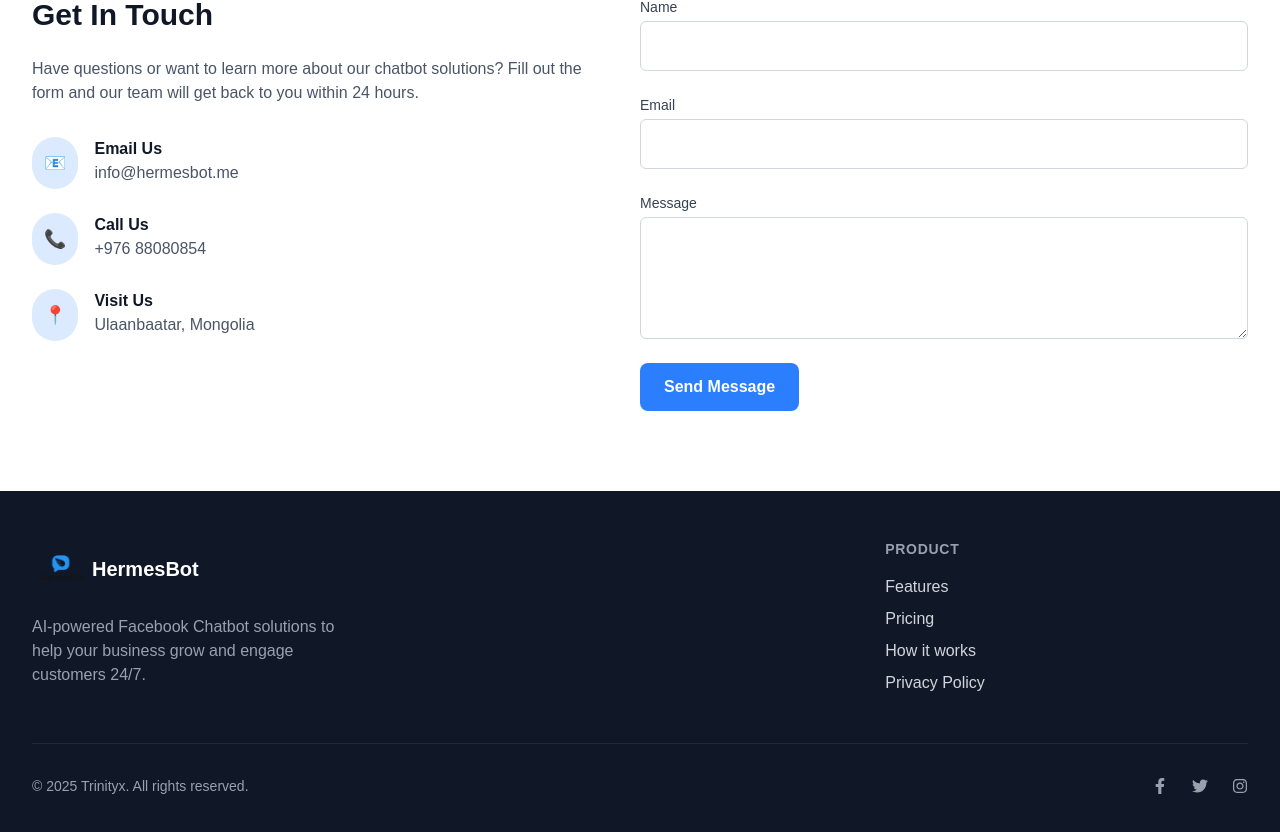
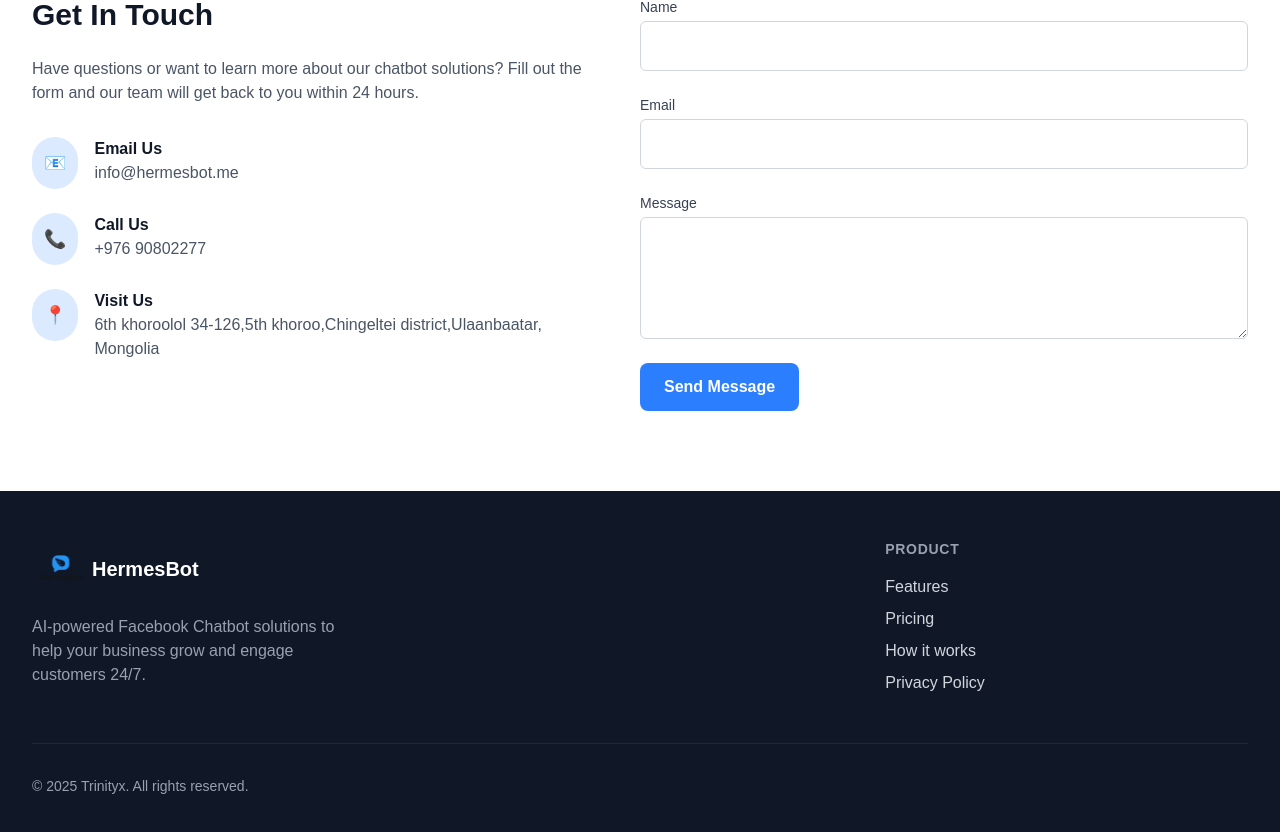
Before and after one commit to Hermesb0t/landing_page, a Next.js app: page / in a window 1280 px wide. Shown: the part 3179-4011 px from the top of the page. Built offline with nearby package versions, Linux system fonts and the light colour scheme.

Commit message:
final version

```diff
--- a/app/layout.tsx
+++ b/app/layout.tsx
@@ -2,6 +2,7 @@
 import './globals.css'
 import { ReactNode } from 'react'
 import Navbar from '../components/Navbar'
+import Footer from '../components/Footer'
 
 export const metadata = {
   title: 'ChatGenius - AI-Powered Facebook Chatbots',
@@ -23,6 +24,7 @@ export default function RootLayout({ children }: { children: ReactNode }) {
       <body className="font-sans antialiased text-gray-800">
         <Navbar />
         {children}
+        <Footer />
         {/* Footer will be inside page or separate component */}
       </body>
     </html>
--- a/app/page.tsx
+++ b/app/page.tsx
@@ -15,7 +15,6 @@ export default function Home() {
       <Pricing />
       {/* CTA Section inside Hero or separate - I put it inside Hero for now */}
       <Contact />
-      <Footer />
     </>
   )
 }
--- a/app/privacy/page.tsx
+++ b/app/privacy/page.tsx
@@ -51,8 +51,8 @@ export default function PrivacyPolicyPage() {
         <ul className="list-inside list-disc space-y-1">
           <li>Company: Trinityx LLC</li>
           <li>Email: info@hermesbot.me</li>
-          <li>Phone: +976-88080854</li>
-          <li>Location: Ulaanbaatar, Mongolia</li>
+          <li>Phone: +976-90802277</li>
+          <li>Location: 6th khoroolol 34-126,5th khoroo,Chingeltei district,Ulaanbaatar, Mongolia</li>
         </ul>
 
         <p className="mt-8 text-sm text-gray-500">Last updated: July 30, 2025</p>
--- a/components/Contact.tsx
+++ b/components/Contact.tsx
@@ -28,7 +28,7 @@ export default function Contact() {
                       </div>
                       <div>
                         <h4 className="font-semibold text-gray-900">Call Us</h4>
-                        <p className="text-gray-600">+976 88080854</p>
+                        <p className="text-gray-600">+976 90802277</p>
                       </div>
                     </div>
 
@@ -38,7 +38,7 @@ export default function Contact() {
                       </div>
                       <div>
                         <h4 className="font-semibold text-gray-900">Visit Us</h4>
-                        <p className="text-gray-600">Ulaanbaatar, Mongolia</p>
+                        <p className="text-gray-600">6th khoroolol 34-126,5th khoroo,Chingeltei district,Ulaanbaatar, Mongolia</p>
                       </div>
                     </div>
                   </div>
--- a/components/Footer.tsx
+++ b/components/Footer.tsx
@@ -40,7 +40,8 @@ export default function Footer() {
           <div className="mt-12 pt-8 border-t border-gray-800 flex flex-col md:flex-row justify-between items-center">
             <p className="text-gray-400 text-sm mb-4 md:mb-0">© 2025 Trinityx. All rights reserved.</p>
             <div className="flex space-x-6">
-              <a href="#" className="text-gray-400 hover:text-white transition-colors">
+            {/*
+            <a href="#" className="text-gray-400 hover:text-white transition-colors">
                 <FaFacebookF />
               </a>
               <a href="#" className="text-gray-400 hover:text-white transition-colors">
@@ -49,6 +50,8 @@ export default function Footer() {
               <a href="#" className="text-gray-400 hover:text-white transition-colors">
                 <FaInstagram />
               </a>
+            */
+            }
             </div>
           </div>
         </div>
```
